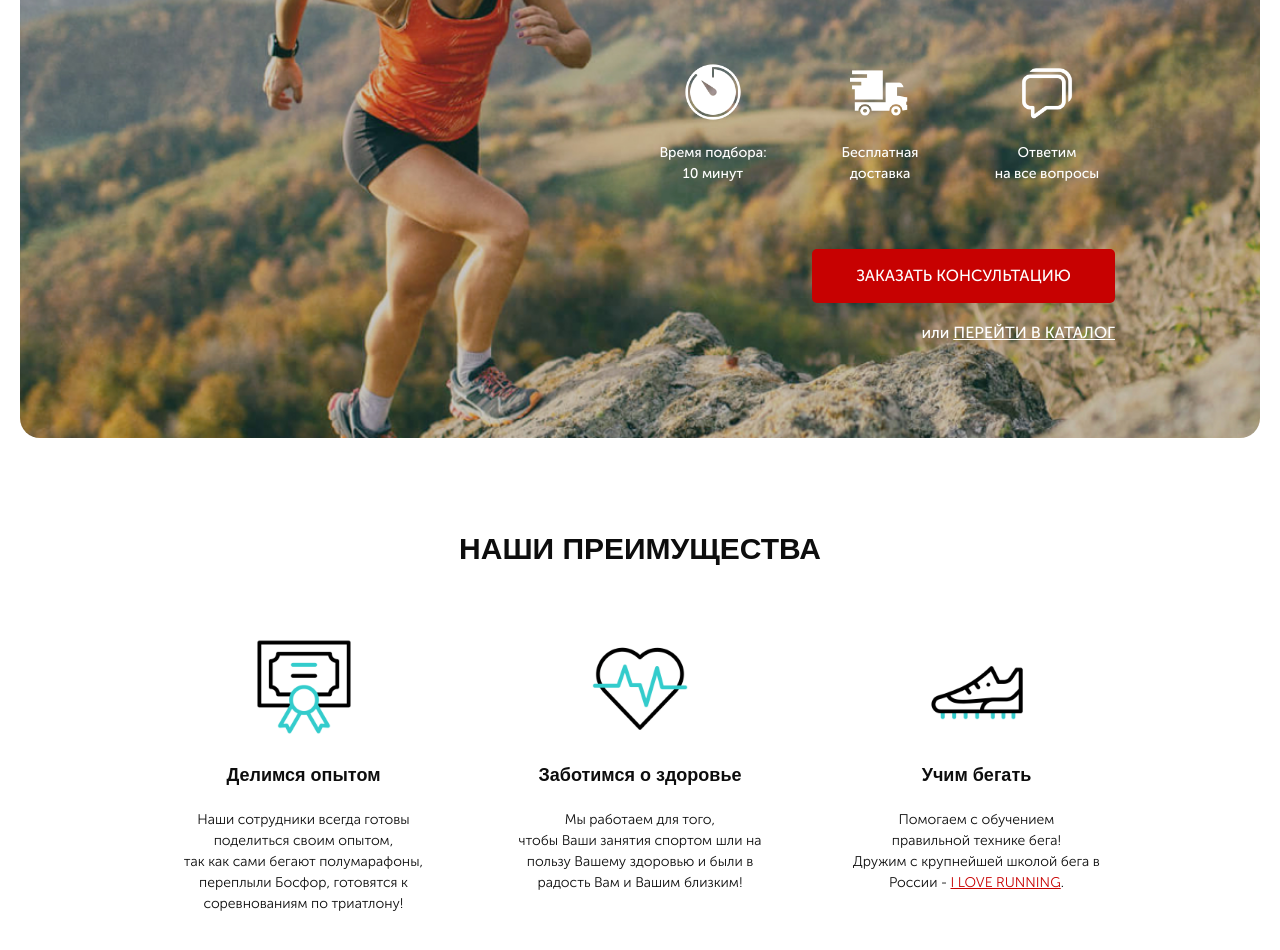
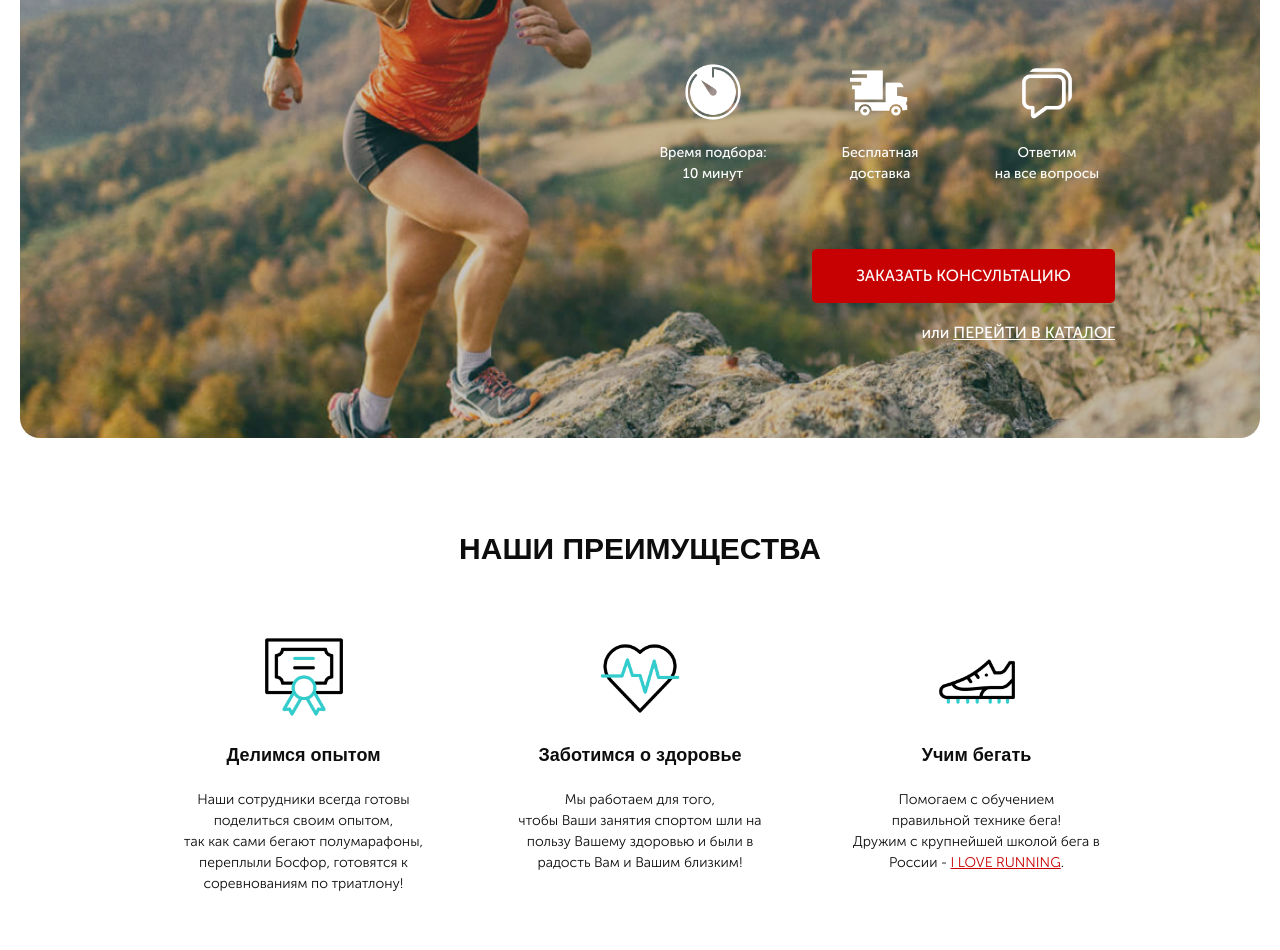
Before and after one commit to vulGUN/RunSmart_site_pratice, a website: page index.html in a window 1280 px wide. Shown: the part 310-1260 px from the top of the page. Drawn offline with Linux system fonts and the light colour scheme; a web font is replaced by a local one.

Commit message:
йцук

```diff
--- a/sass/bloks/_advantages.scss
+++ b/sass/bloks/_advantages.scss
@@ -11,7 +11,7 @@
     max-width: 277px;
     text-align: center;
     img {
-      width: 120px;
+      width: 100px;
     }
   }
   &__header {
--- a/sass/bloks/_promo.scss
+++ b/sass/bloks/_promo.scss
@@ -2,7 +2,6 @@
   min-height: 650px;
   padding: 21px 0 93px 0;
   background: url('../../img/bg.jpg') center (center/cover) no-repeat;
-  // filter: brightness(50%);
   border-radius: 20px;
   margin: 20px;
   &__wrapper {
```
Also changed, not shown: css/style.min.css.
